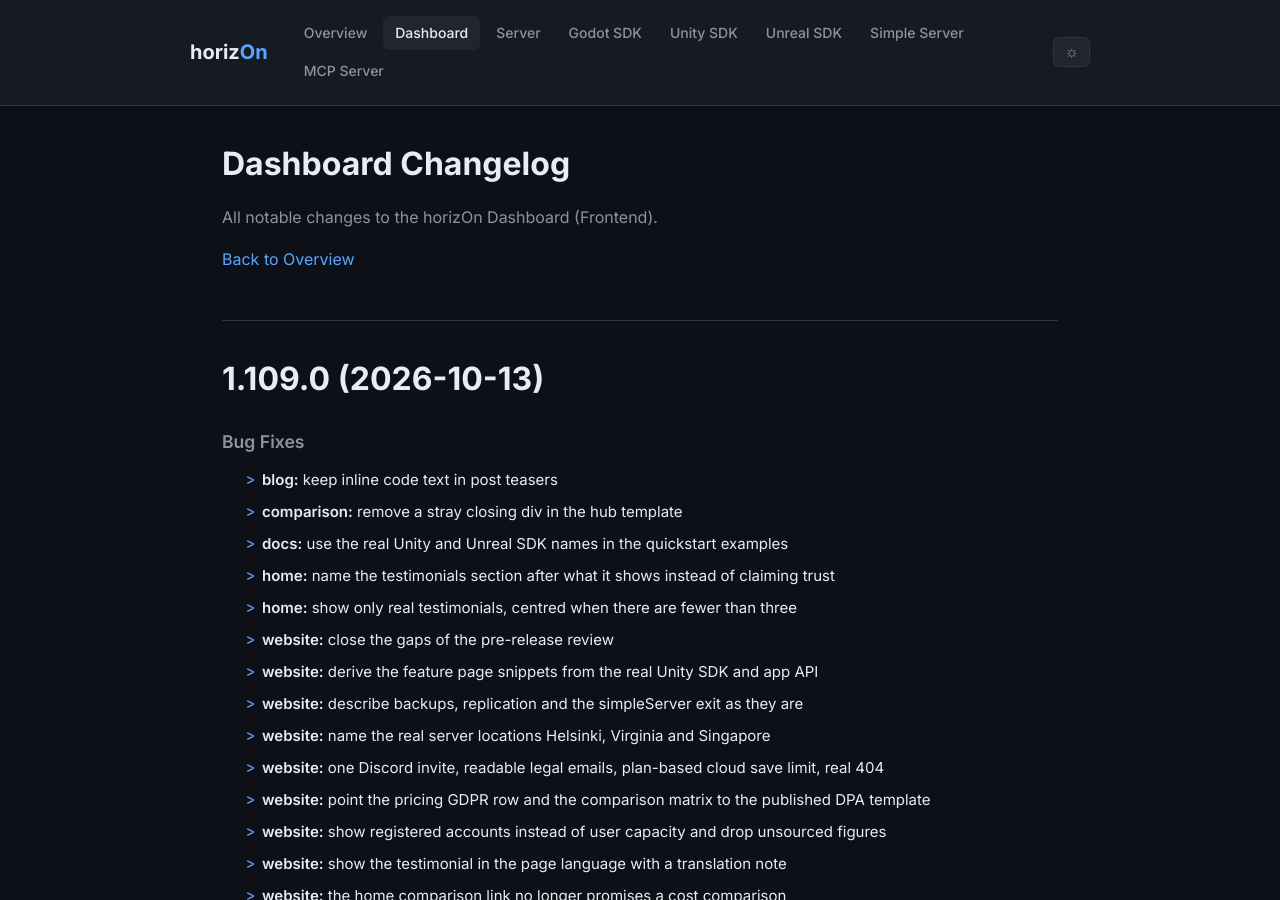
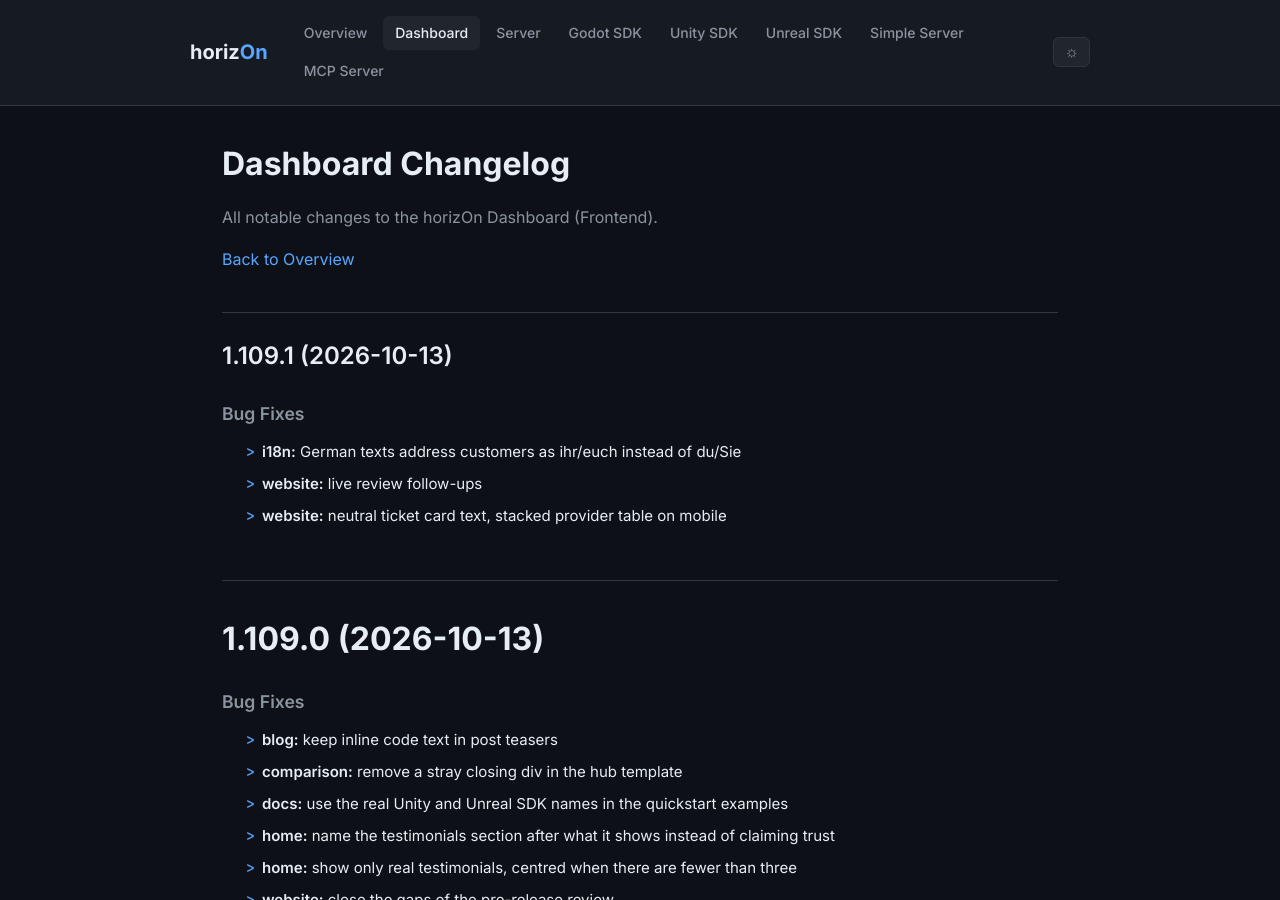
Before and after one commit to ProjectMakersDE/horizOn-Changelog, a Jekyll site: the page built from dashboard-changelog.md, in a window 1280 px wide and 900 px high. Built offline with Jekyll 4.4.1, drawn with Linux system fonts in a browser that asks for light colours.

Commit message:
chore: reconcile changelogs

```diff
--- a/dashboard-changelog.md
+++ b/dashboard-changelog.md
@@ -8,6 +8,15 @@ title: Dashboard Changelog
 All notable changes to the horizOn Dashboard (Frontend).
 
 [Back to Overview](.)
+
+## 1.109.1 (2026-10-13)
+
+
+### Bug Fixes
+
+* **i18n:** German texts address customers as ihr/euch instead of du/Sie
+* **website:** live review follow-ups
+* **website:** neutral ticket card text, stacked provider table on mobile
 
 # 1.109.0 (2026-10-13)
 
```
Also changed, not shown: index.md (+1 -1 lines).
